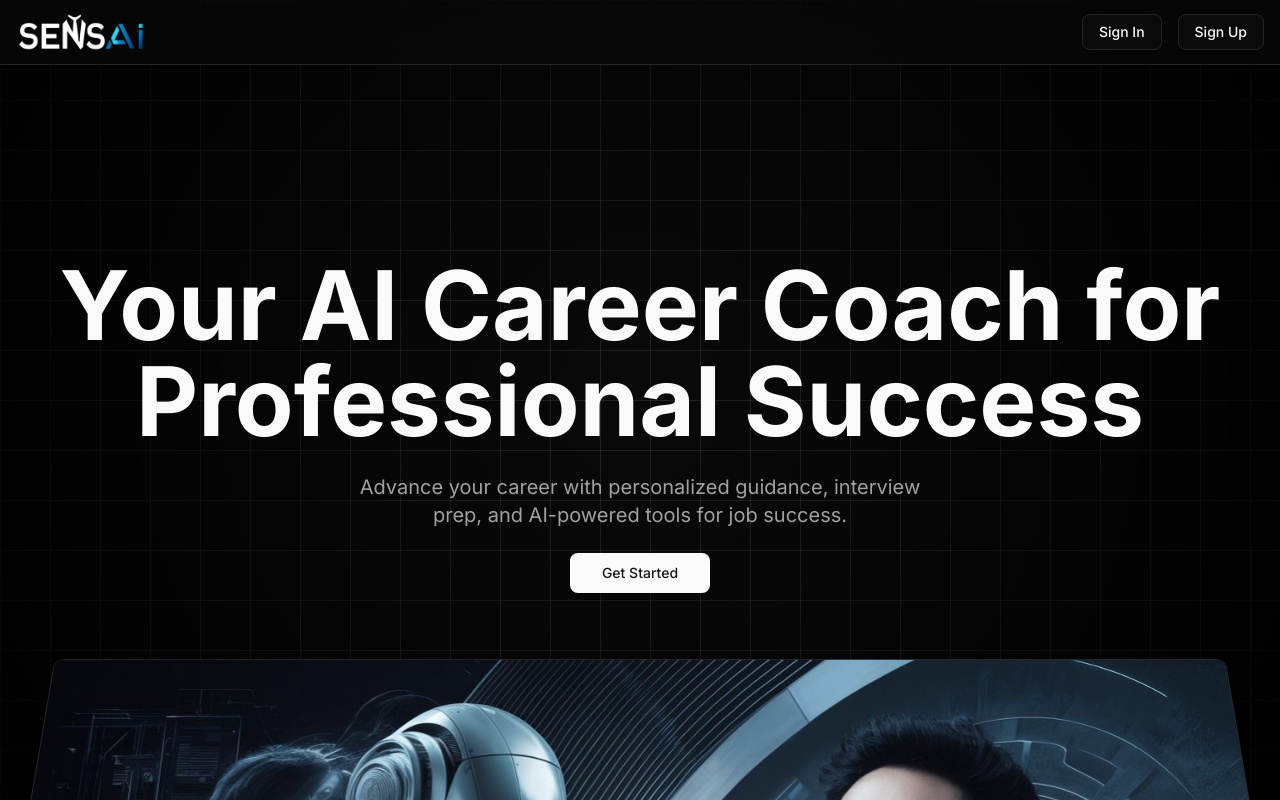
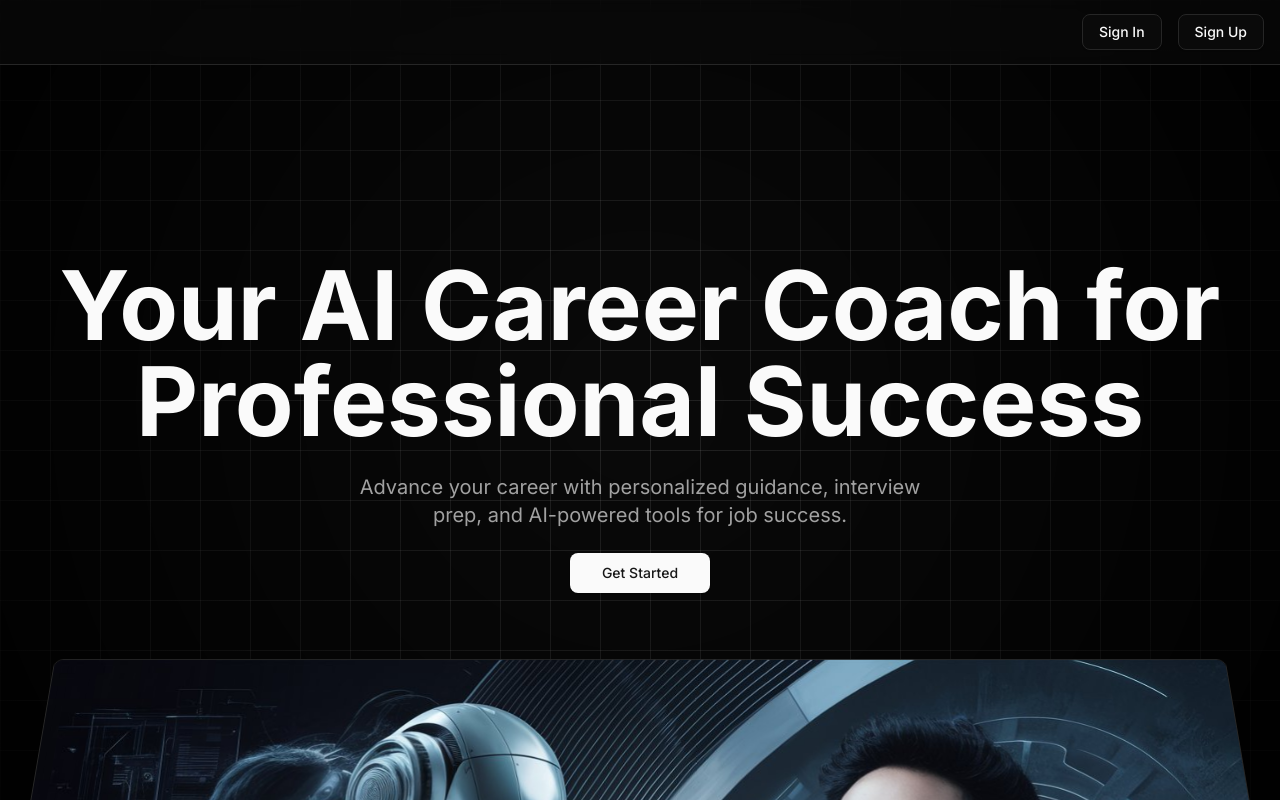
Before and after one commit to nitesh11-dk/AspireAI, a Next.js app: page / in a window 1280 px wide. Shown: the top 800 px of the page. Built offline with nearby package versions, Linux system fonts and the light colour scheme; no server answers.

Commit message:
header is updated

```diff
--- a/src/components/header.jsx
+++ b/src/components/header.jsx
@@ -30,13 +30,13 @@ const header = async () => {
     <header className="flex top-0 w-full border-b bg-background/80 backdrop-blur-md z-50 supports-[backdrop-filter]:bg-background/60">
       <nav className="container mx-auto px-4 h-16 flex items-center justify-between">
         <Link href={"/"}>
-          <Image
-            src={"/logo.png"}
+          <img
+            src={"/logo.gif"}
             width={200}
             height={200}
             alt="
-        seensai logo"
-            className="h-12 py-1 w-auto object-contain"
+        Aspire logo"
+            className="h-16 py-1 w-auto object-contain"
           />
         </Link>
 
```
Also changed, not shown: public/logo.gif (added).
